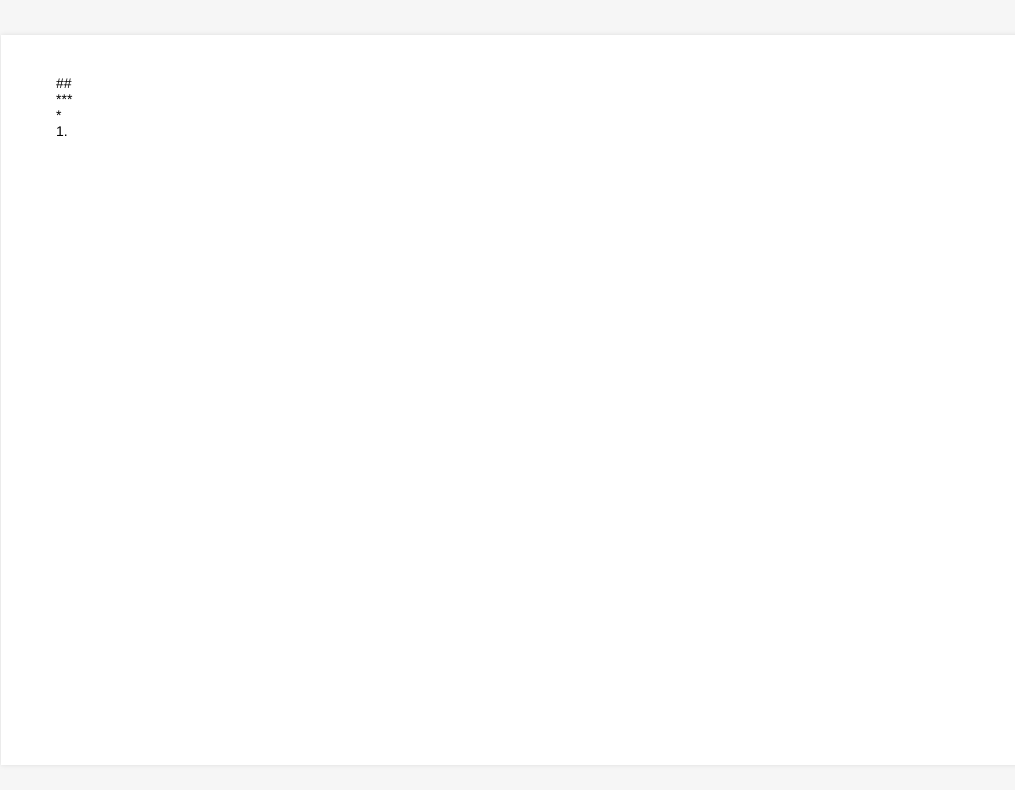
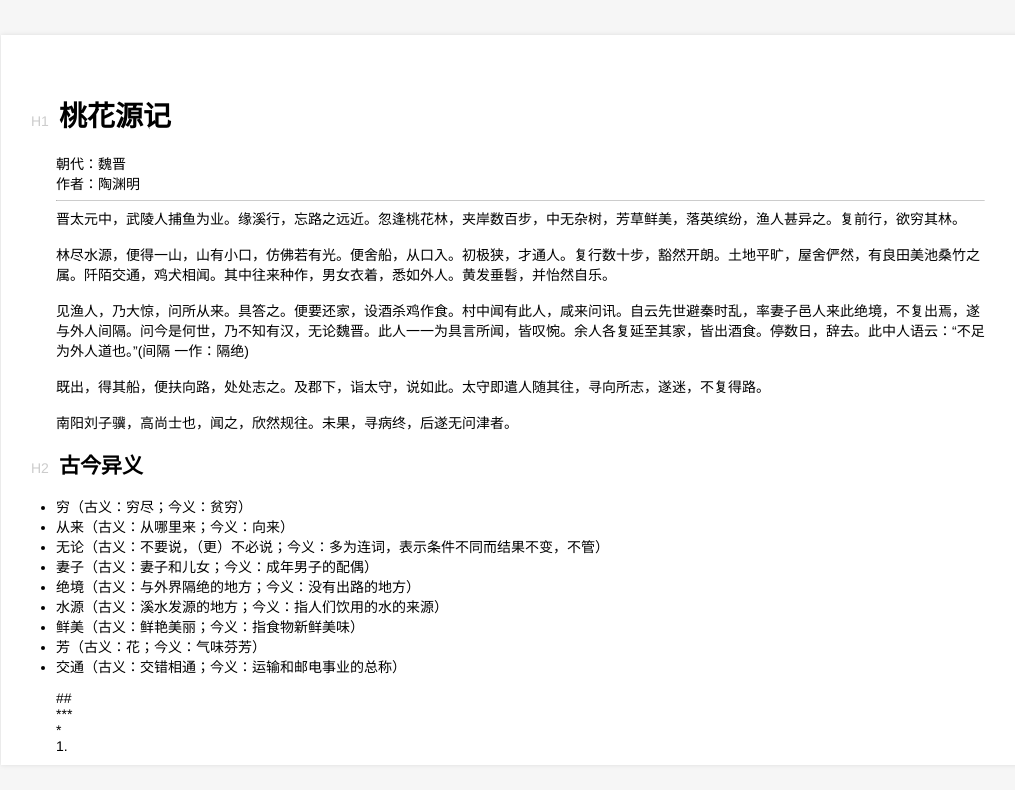
Before and after one commit to GGICE/iceter, a website built with webpack: page index.html in a window 1280 px wide. Shown: the whole page, without its empty margins (127-1142 px from the left). Built offline with nearby package versions, Linux system fonts and the light colour scheme.

Commit message:
Add debug data.

```diff
--- a/index.html
+++ b/index.html
@@ -38,6 +38,9 @@
         el: '#app'
       })
       editor.setContent(`
+          <h1>桃花源记</h1><div>朝代：魏晋</div><div>作者：陶渊明<br></div>
+          <div><hr>晋太元中，武陵人捕鱼为业。缘溪行，忘路之远近。忽逢桃花林，夹岸数百步，中无杂树，芳草鲜美，落英缤纷，渔人甚异之。复前行，欲穷其林。&nbsp;</div><div><br></div><div>林尽水源，便得一山，山有小口，仿佛若有光。便舍船，从口入。初极狭，才通人。复行数十步，豁然开朗。土地平旷，屋舍俨然，有良田美池桑竹之属。阡陌交通，鸡犬相闻。其中往来种作，男女衣着，悉如外人。黄发垂髫，并怡然自乐。&nbsp;</div><div><br></div><div>见渔人，乃大惊，问所从来。具答之。便要还家，设酒杀鸡作食。村中闻有此人，咸来问讯。自云先世避秦时乱，率妻子邑人来此绝境，不复出焉，遂与外人间隔。问今是何世，乃不知有汉，无论魏晋。此人一一为具言所闻，皆叹惋。余人各复延至其家，皆出酒食。停数日，辞去。此中人语云：“不足为外人道也。”(间隔 一作：隔绝)&nbsp;</div><div><br></div><div>既出，得其船，便扶向路，处处志之。及郡下，诣太守，说如此。太守即遣人随其往，寻向所志，遂迷，不复得路。&nbsp;</div><div><br></div><div>南阳刘子骥，高尚士也，闻之，欣然规往。未果，寻病终，后遂无问津者。<br></div>
+          <h2>古今异义</h2><div><ul><li>穷（古义：穷尽；今义：贫穷）</li><li>从来（古义：从哪里来；今义：向来）</li><li>无论（古义：不要说，（更）不必说；今义：多为连词，表示条件不同而结果不变，不管）</li><li>妻子（古义：妻子和儿女；今义：成年男子的配偶）</li><li>绝境（古义：与外界隔绝的地方；今义：没有出路的地方）</li><li>水源（古义：溪水发源的地方；今义：指人们饮用的水的来源）</li><li>鲜美（古义：鲜艳美丽；今义：指食物新鲜美味）</li><li>芳（古义：花；今义：气味芬芳）</li><li>交通（古义：交错相通；今义：运输和邮电事业的总称）</li></ul></div>
           <div>##</div>
           <div>***</div>
           <div>*</div>
--- a/src/styles/main.sass
+++ b/src/styles/main.sass
@@ -3,6 +3,7 @@
 @import "heading"
 @import "hr"
 @import "list"
+@import "scrollbar"
 
 .editor-wrap
   width: 100%
@@ -16,3 +17,4 @@
   outline: none
   overflow: auto
   padding-left: $editor-padding
+  height: 100%
--- /dev/null
+++ b/src/styles/scrollbar.sass
@@ -0,0 +1,13 @@
+::-webkit-scrollbar
+  width: 6px
+  position: absolute
+
+::-webkit-scrollbar-thumb
+  background: #333
+  border-radius: 4px
+
+::-webkit-scrollbar-thumb:hover
+  background: #333
+
+::-webkit-scrollbar-button
+  display: none
```
Also changed, not shown: dist/styles.css, 1 other file.
